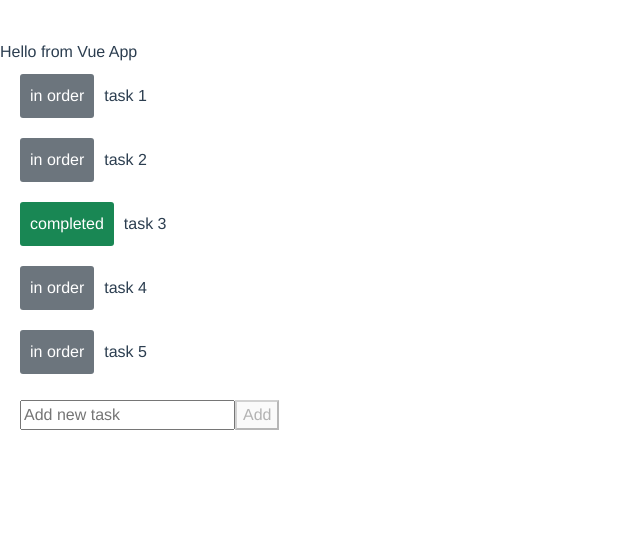
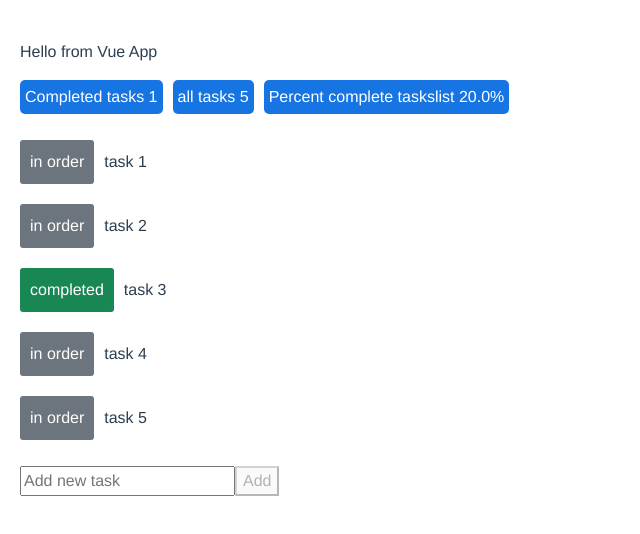
Before and after one commit to thevaykin/kokoc-vue, a Vue app: page / in a window 1280 px wide. Shown: the top 534 px of the page, without its empty margins (0-640 px from the left). Built offline with nearby package versions, Linux system fonts and the light colour scheme.

Commit message:
task4: сделал статистику по задачам

```diff
--- a/src/App.vue
+++ b/src/App.vue
@@ -1,6 +1,12 @@
 <template>
   <div id="app">
-    {{ message }}
+    <p class="message">{{ message }}</p>
+    <StatisticTasks
+      v-bind:todoItems="todoItems"
+      v-bind:complTask="completedTask"
+      v-bind:allTask="allTask"
+      v-bind:percentComplete="percentComplete"
+    ></StatisticTasks>
     <ul class="todo-btns">
       <TodoItem
         v-for="todo in todoItems"
@@ -38,7 +44,7 @@
 
 <script>
 import TodoItem from './components/TodoItem.vue';
-// import FormAdd from './components/FormAdd.vue';
+import StatisticTasks from './components/StatisticTasks.vue';
 
 export default {
   name: 'App',
@@ -64,10 +70,25 @@ export default {
       });
     }
   },
+  computed: {
+    completedTask() {
+      let compltask = this.todoItems.filter(doneItems=> doneItems.done).length;
+      return compltask;
+    },
+    allTask() {
+      let allTask = this.todoItems.length;
+      return allTask;
+    },
+    percentComplete() {
+      let percentComplete = this.todoItems.filter(doneItems=> doneItems.done).length/this.todoItems.length*100;
+      return percentComplete.toFixed(1);
+    },
+  },
   components: {
     TodoItem,
-    // FormAdd
-  }
+    // FormAdd,
+    StatisticTasks,
+}
 }
 </script>
 
@@ -80,6 +101,10 @@ export default {
   margin-top: 40px;
 }
 
+.message {
+  margin-left: 20px;
+}
+
 .todo-btns {
   padding: 0;
 }
--- /dev/null
+++ b/src/components/StatisticTasks.vue
@@ -0,0 +1,51 @@
+<template>
+    <div
+        class="statistics"
+    >
+        <p
+            class="statistics__completed"
+
+        >
+            Completed tasks {{complTask}}
+        </p>
+        <p
+            class="statistics__all"
+        >
+            all tasks {{allTask}}
+        </p>
+        <p
+            class="statistics__percent"
+        >
+            Percent complete taskslist {{percentComplete}}%
+        </p>
+    </div>
+</template>
+
+<script>
+
+export default {
+    props: ["todoItems", "complTask", "allTask", "percentComplete"]
+    // {
+    //     todoItems: Array,
+    //     complTask: Number,
+    //     allTask: Number,
+    //     percentComplete: Number
+
+    // }
+}
+</script>
+
+<style scoped>
+.statistics {
+    display: flex;
+    gap: 10px;
+    margin-left: 20px;
+}
+
+.statistics__completed, .statistics__all, .statistics__percent{
+    background: rgb(22, 117, 226);
+    color: #fff;
+    padding: 5px;
+    border-radius: 5px;
+}
+</style>
```
